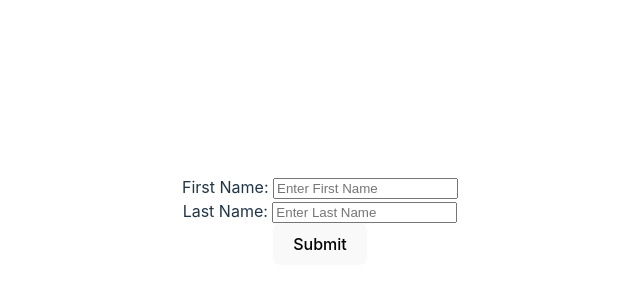
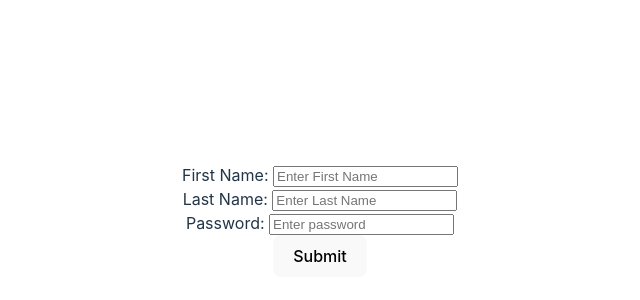
Before and after one commit to ramchandragawade/react-rep, a React (Vite) app in the folder reactForms/: page / in a window 1280 px wide. Shown: the part 180-480 px from the top of the page, without its empty margins (320-960 px from the left). Built offline with nearby package versions, Linux system fonts and the light colour scheme.

Commit message:
handle multiple inout in better way

```diff
--- a/reactForms/src/App.jsx
+++ b/reactForms/src/App.jsx
@@ -1,6 +1,7 @@
 import './App.css'
-import SignUpForm from './SignUpForm'
-import UserNameForm from './UserNameForm'
+import BetterSignUp from './BetterSignUp'
+// import SignUpForm from './SignUpForm'
+// import UserNameForm from './UserNameForm'
 
 function App() {
 
@@ -9,7 +10,8 @@ function App() {
       {/* <input type="text" />
       <button>Submit</button> */}
       {/* <UserNameForm/> */}
-      <SignUpForm/>
+      {/* <SignUpForm/> */}
+      <BetterSignUp/>
     </>
   )
 }
--- /dev/null
+++ b/reactForms/src/BetterSignUp.jsx
@@ -0,0 +1,34 @@
+import { useState } from "react";
+
+function BetterSignUp() {
+    const [formData, setFormData] = useState({
+        fname:"",
+        lname:"",
+        password:""
+    });
+    function handleChange(e) {
+        const fieldName = e.target.name;
+        const fieldVal = e.target.value;
+        setFormData(currData=>{
+            currData[fieldName] = fieldVal;
+            return {...currData};
+        });
+    }
+    function handleSubmit () {
+        console.log(formData);
+    }
+    return <div>
+        <label htmlFor="fname">First Name: </label>
+        <input type="text" name="fname" id="fname" placeholder="Enter First Name" value={formData.fname} onChange={handleChange}/>
+        <br />
+        <label htmlFor="lname">Last Name: </label>
+        <input type="text" name="lname" id="lname" placeholder="Enter Last Name" value={formData.lname} onChange={handleChange}/>
+        <br />
+        <label htmlFor="password">Password: </label>
+        <input type="password" name="password" id="password" placeholder="Enter password" value={formData.password} onChange={handleChange}/>
+        <br />
+        <button onClick={handleSubmit}>Submit</button>
+    </div>
+}
+
+export default BetterSignUp;
```
